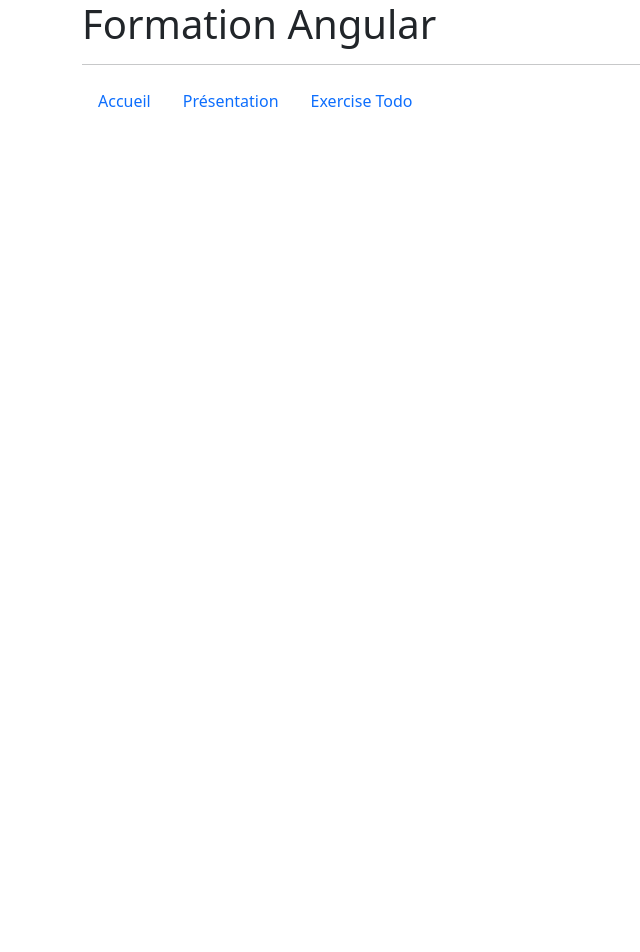
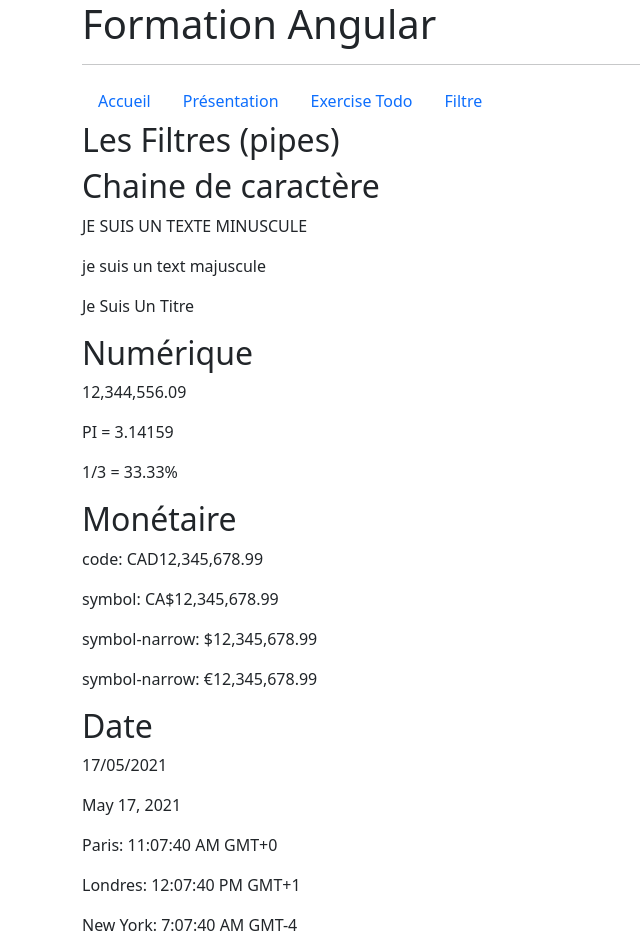
Before and after one commit to TiemaCoulibaly/dawan, an Angular app in the folder angular/formation/: page /filtre in a window 1280 px wide. Before the commit this address led to /. Shown: the top 952 px of the page, without its empty margins (0-640 px from the left). Before the commit the page ends 800 px from the top, so only its background shows below. Built offline with nearby package versions, Linux system fonts and the light colour scheme.

Commit message:
les filtres pipes

```diff
--- a/angular/formation/src/app/app-routing.module.ts
+++ b/angular/formation/src/app/app-routing.module.ts
@@ -3,11 +3,13 @@
 import { HomeComponent } from './components/home/home.component';
 import { PresentationComponent } from './components/presentation/presentation.component';
 import { TodoComponent } from './components/todo/todo.component';
+import { FiltreComponent } from './components/filtre/filtre.component';
 
 const routes: Routes = [
   { path: '', component: HomeComponent },
   { path: 'presentation', component: PresentationComponent },
   { path: 'todo', component: TodoComponent },
+  { path: 'filtre', component: FiltreComponent },
 ];
 
 @NgModule({
--- a/angular/formation/src/app/app.component.html
+++ b/angular/formation/src/app/app.component.html
@@ -14,6 +14,9 @@
       <li class="nav-item">
         <a class="nav-link" routerLink="/todo">Exercise Todo</a>
       </li>
+      <li class="nav-item">
+        <a class="nav-link" routerLink="/filtre">Filtre</a>
+      </li>
     </ul>
   </nav>
   <main>
--- a/angular/formation/src/app/app.module.ts
+++ b/angular/formation/src/app/app.module.ts
@@ -7,6 +7,7 @@
 import { PresentationComponent } from './components/presentation/presentation.component';
 import { TodoComponent } from './components/todo/todo.component';
 import { HomeComponent } from './components/home/home.component';
+import { FiltreComponent } from './components/filtre/filtre.component';
 
 @NgModule({
   declarations: [
@@ -14,6 +15,7 @@
     PresentationComponent,
     TodoComponent,
     HomeComponent,
+    FiltreComponent,
   ],
   imports: [BrowserModule, AppRoutingModule, FormsModule],
   providers: [],
--- /dev/null
+++ b/angular/formation/src/app/components/filtre/filtre.component.html
@@ -0,0 +1,34 @@
+<header>
+  <h2>Les Filtres (pipes)</h2>
+</header>
+<article>
+  <h2>Chaine de caractère</h2>
+  <p>{{ "je suis un texte minuscule" | uppercase }}</p>
+  <p>{{ "JE SUIS UN TEXT MAJUSCULE" | lowercase }}</p>
+  <p>{{ "je suis un titre" | titlecase }}</p>
+</article>
+<article>
+  <h2>Numérique</h2>
+  <p>{{ 12344556.09 | number }}</p>
+  <p>PI = {{ pi | number: "1.2-5" }}</p>
+  <!--
+    1 => la premiere valCAD correspond au chiffre avant la virgule et
+  2-5 => corespond le nombre de chiffre entre 2 et 5 apres la virgule-->
+  <p>1/3 = {{ 1 / 3 | percent: "2.2" }}</p>
+</article>
+<article>
+  <h2>Monétaire</h2>
+  <p>code: {{ 12345678.99 | currency: "CAD":"code" }}</p>
+  <p>symbol: {{ 12345678.99 | currency: "CAD":"symbol" }}</p>
+  <p>symbol-narrow: {{ 12345678.99 | currency: "CAD":"symbol-narrow" }}</p>
+  <p>symbol-narrow: {{ 12345678.99 | currency: "EUR":"symbol-narrow" }}</p>
+</article>
+<article>
+  <h2>Date</h2>
+  <p>{{ today | date: "dd/MM/yyyy" }}</p>
+  <p>{{ today | date: "mediumDate" }}</p>
+  <p>Paris: {{ today | date: "longTime" }}</p>
+  <p>Londres: {{ today | date: "longTime":"+0100" }}</p>
+  <p>New York: {{ today | date: "longTime":"-0400" }}</p>
+  <p>Mumbai: {{ today | date: "longTime":"+0530" }}</p>
+</article>
--- /dev/null
+++ b/angular/formation/src/app/components/filtre/filtre.component.ts
@@ -0,0 +1,14 @@
+import { Component, OnInit } from '@angular/core';
+
+@Component({
+  selector: 'app-filtre',
+  templateUrl: './filtre.component.html',
+  styleUrls: ['./filtre.component.css'],
+})
+export class FiltreComponent implements OnInit {
+  pi = Math.PI;
+  today = new Date();
+  constructor() {}
+
+  ngOnInit(): void {}
+}
```
Also changed, not shown: angular/formation/src/app/components/filtre/filtre.component.css (added), 1 other file (tests, documents, lock files or other folders).
